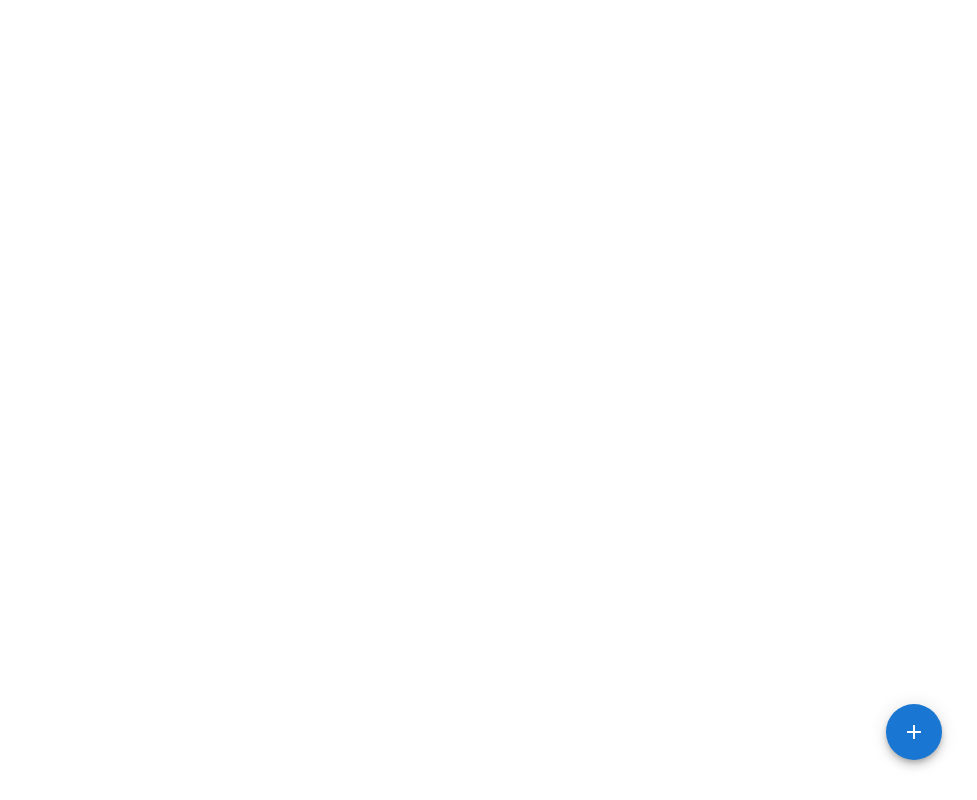
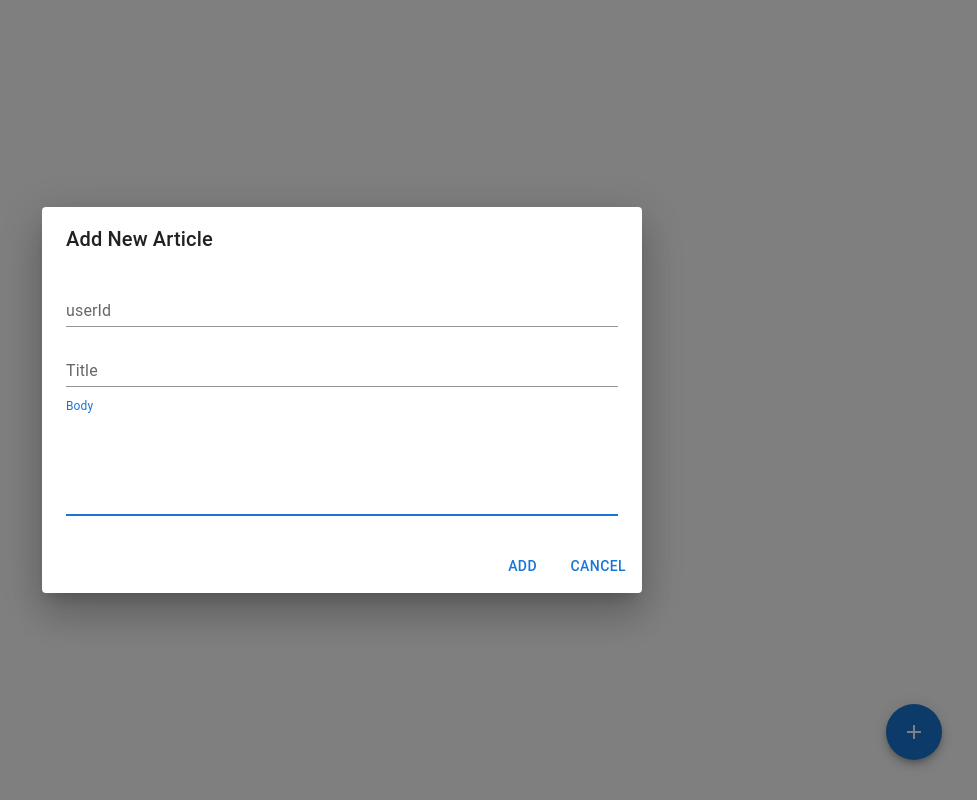
Before and after one commit to alvin-ictn/int-vs-task, a React (Create React App) app: page / in a window 1280 px wide. Both pictures are taken after a click on the button "add". Shown: the whole page, without its empty margins (298-1275 px from the left). Built offline with nearby package versions, Linux system fonts and the light colour scheme; no server answers.

Commit message:
add add function

```diff
--- a/src/App.jsx
+++ b/src/App.jsx
@@ -10,10 +10,11 @@ import AddIcon from '@mui/icons-material/Add';
 import Box from '@mui/material/Box';
 import Fab from '@mui/material/Fab';
 import Container from '@mui/material/Container';
+import { openDialog } from './redux/actions/dialog'
 
-function FloatingActionButtons({ className }) {
+function FloatingActionButtons({ className, onClick }) {
   return (
-    <Box sx={{ '& > :not(style)': { m: 1 } }} className={className}>
+    <Box sx={{ '& > :not(style)': { m: 1 } }} className={className} onClick={onClick}>
       <Fab color="primary" aria-label="add">
         <AddIcon />
       </Fab>
@@ -26,13 +27,13 @@ function App() {
   useEffect(() => {
     dispatch(getArticle({ start: 1, end: 3 }));
   }, [dispatch])
-  console.log(useSelector(state => state))
+
   return (
     <Container>
       <Grid container spacing={{ xs: 2, md: 3 }} columns={{ xs: 4, sm: 8, md: 12 }}>
         {useSelector(state => state.data.article)?.map((data, idx) => <Grid item xs={2} sm={4} md={4} key={idx}><Card data={data} /></Grid>)}
         <Dialog />
-        <FloatingActionButtons className="floating" />
+        <FloatingActionButtons className="floating" onClick={() => dispatch(openDialog({ mode: 'add'}))}/>
       </Grid>
     </Container>
 
--- a/src/components/Card.jsx
+++ b/src/components/Card.jsx
@@ -35,9 +35,6 @@ export default function CardComponent({ data }) {
             {data.body}
           </Typography>
         </CardContent>
-        <CardActions>
-          <Button size="small">Learn More</Button>
-        </CardActions>
       </Card>
 
     </>
--- a/src/components/Dialog.jsx
+++ b/src/components/Dialog.jsx
@@ -20,6 +20,7 @@ export default function DialogComponent() {
 
     const handleClose = async () => {
         await dispatch(closeDialog());
+        await setPatchData({});
     }
 
     const handleEdit = async () => {
@@ -36,7 +37,6 @@ export default function DialogComponent() {
 
     const handleDelete = async () => {
         const { id } = oldData;
-
         await dispatch(deleteArticle(id));
         await dispatch(closeDialog());
         await setPatchData({});
@@ -89,7 +89,7 @@ export default function DialogComponent() {
             </DialogContent>}
             <DialogActions>
                 <Button onClick={dialogData.mode === "edit" ? handleEdit : dialogData.mode === "add" ? handleSubmit : handleDelete }>{dialogData.mode === "edit" ? "Edit" : dialogData.mode === "add" ? "Add" : "Delete" }</Button>
-                <Button onClick={closeDialog}>Cancel</Button>
+                <Button onClick={handleClose}>Cancel</Button>
             </DialogActions>
         </Dialog>
     )
--- a/src/redux/reducers/article.jsx
+++ b/src/redux/reducers/article.jsx
@@ -22,7 +22,9 @@ const articleReducer = (state = initialState, action) => {
     case type.POST_ARTICLE_REQUESTED:
       return { ...state, loading: true }
     case type.POST_ARTICLE_SUCCESS:
-      return { ...state, loading: false, article: action.body }
+      state.article.unshift(action.article);
+
+      return { ...state, loading: false}
     case type.POST_ARTICLE_FAILED:
       return { ...state, loading: false, error: action.message }
 
@@ -49,6 +51,8 @@ const articleReducer = (state = initialState, action) => {
       return { ...state, dialog: true, oldData: action.data, mode: action.mode};
     case type.CLOSE_DIALOG:
       return { ...state, dialog: false};
+
+    case type.CLEAR_OLD:
     default:
       return state;
   }
--- a/src/redux/saga/articleSaga.jsx
+++ b/src/redux/saga/articleSaga.jsx
@@ -48,7 +48,6 @@ export const fetchPatchArticle = async ({ data }) => {
 }
 
 function* handlePatchArticle(data) {
-   console.log("patch", data)
    try {
       const article = yield call(fetchPatchArticle, data);
       yield put({ type: type.PATCH_ARTICLE_SUCCESS, article });
@@ -58,18 +57,19 @@ function* handlePatchArticle(data) {
 }
 
 export const fetchPostArticle = async ({ data }) => {
-   const { id, title, body } = data;
 
    try {
-      const response = await fetch(API.EDIT(id), {
+      const response = await fetch(API.POST, {
          method: "POST",
          headers: {
             'Accept': 'application/json',
             'Content-Type': 'application/json'
-         }, body: JSON.stringify({title, body})
+         }, body: JSON.stringify(data)
       });
       const jsonData = await response.json();
-      if (response.status === 200) return jsonData
+      console.log("a",response, jsonData)
+
+      if (response.status === 200 || response.status === 201) return jsonData
       return false
    }
    catch (e) {
@@ -78,7 +78,6 @@ export const fetchPostArticle = async ({ data }) => {
 }
 
 function* handlePostArticle(data) {
-   console.log("handle add",data)
    try {
       const article = yield call(fetchPostArticle, data);
       yield put({ type: type.POST_ARTICLE_SUCCESS, article });
@@ -105,7 +104,6 @@ export const fetchDeleteArticle = async (id) => {
 }
 
 function* handleDeleteArticle(id) {
-   console.log("handle Del",id)
    try {
       const article = yield call(fetchDeleteArticle, id);
       yield put({ type: type.DELETE_ARTICLE_SUCCESS, article });
--- a/src/redux/types.jsx
+++ b/src/redux/types.jsx
@@ -16,3 +16,5 @@ export const DELETE_ARTICLE_FAILED = 'article/delete/rejected';
 
 export const OPEN_DIAGLOG = 'dialog/open';
 export const CLOSE_DIALOG = 'dialog/close'
+
+export const CLEAR_OLD = 'clear/old'
```
